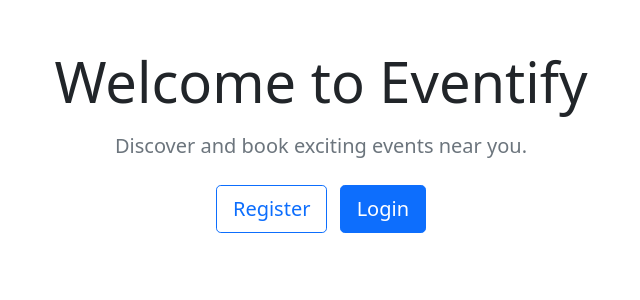
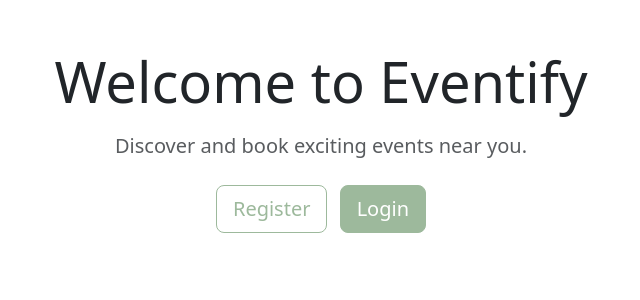
Before and after one commit to LuannePlem/OnlineEventTicketingSystem, a Django app: page / in a window 1280 px wide. Shown: the top 300 px of the page, without its empty margins (319-959 px from the left). Run offline with Django 5.2, Linux system fonts and the light colour scheme; parts of the project's set-up code (start-up, migrations or seed data) failed here and were passed over.

Commit message:
Create Custom CSS to alter the colors

```diff
--- /dev/null
+++ b/OTS_main/OTS_APP/static/OTS_APP/style.css
@@ -0,0 +1,178 @@
+/* ================================
+   Custom Bootstrap Theme Overrides
+   Compatible with Bootstrap 5.3+
+   ================================ */
+
+/* Light theme (default) */
+:root,
+[data-bs-theme="light"] {
+  /* Core theme palette */
+  --bs-primary:   #9db99c;  /* your main color */
+  --bs-secondary: #608b5f;
+  --bs-success:   #28a745;
+  --bs-info:      #17a2b8;
+  --bs-warning:   #ffc107;
+  --bs-danger:    #dc3545;
+  --bs-light:     #f8f9fa;
+  --bs-dark:      #343a40;
+
+  /* Text color helpers */
+  --bs-link-color: var(--bs-primary);
+  --bs-link-hover-color: color-mix(in srgb, var(--bs-primary) 80%, black);
+
+  /* Optional: tweak global background/text */
+  --bs-body-bg: #ffffff;
+  --bs-body-color: #212529;
+}
+
+/* ================================
+   Buttons
+   ================================ */
+.btn-primary {
+  --bs-btn-color: #fff;
+  --bs-btn-bg: var(--bs-primary);
+  --bs-btn-border-color: var(--bs-primary);
+  --bs-btn-hover-bg: color-mix(in srgb, var(--bs-primary) 85%, black);
+  --bs-btn-hover-border-color: color-mix(in srgb, var(--bs-primary) 85%, black);
+  --bs-btn-active-bg: color-mix(in srgb, var(--bs-primary) 75%, black);
+  --bs-btn-active-border-color: color-mix(in srgb, var(--bs-primary) 75%, black);
+}
+
+.btn-secondary {
+  --bs-btn-color: #fff;
+  --bs-btn-bg: var(--bs-secondary);
+  --bs-btn-border-color: var(--bs-secondary);
+  --bs-btn-hover-bg: color-mix(in srgb, var(--bs-secondary) 85%, black);
+  --bs-btn-hover-border-color: color-mix(in srgb, var(--bs-secondary) 85%, black);
+  --bs-btn-active-bg: color-mix(in srgb, var(--bs-secondary) 75%, black);
+  --bs-btn-active-border-color: color-mix(in srgb, var(--bs-secondary) 75%, black);
+}
+
+/* Optional: Adjust hover transitions */
+.btn {
+  transition: background-color 0.2s ease, border-color 0.2s ease, color 0.2s ease;
+}
+
+/* ================================
+   Outline Buttons
+   ================================ */
+.btn-outline-primary {
+  --bs-btn-color: var(--bs-primary);
+  --bs-btn-border-color: var(--bs-primary);
+  --bs-btn-hover-color: #fff;
+  --bs-btn-hover-bg: var(--bs-primary);
+  --bs-btn-hover-border-color: var(--bs-primary);
+  --bs-btn-active-color: #fff;
+  --bs-btn-active-bg: color-mix(in srgb, var(--bs-primary) 80%, black);
+  --bs-btn-active-border-color: color-mix(in srgb, var(--bs-primary) 80%, black);
+  --bs-btn-disabled-color: var(--bs-primary);
+  --bs-btn-disabled-border-color: var(--bs-primary);
+}
+
+.btn-outline-secondary {
+  --bs-btn-color: var(--bs-secondary);
+  --bs-btn-border-color: var(--bs-secondary);
+  --bs-btn-hover-color: #fff;
+  --bs-btn-hover-bg: var(--bs-secondary);
+  --bs-btn-hover-border-color: var(--bs-secondary);
+  --bs-btn-active-color: #fff;
+  --bs-btn-active-bg: color-mix(in srgb, var(--bs-secondary) 80%, black);
+  --bs-btn-active-border-color: color-mix(in srgb, var(--bs-secondary) 80%, black);
+  --bs-btn-disabled-color: var(--bs-secondary);
+  --bs-btn-disabled-border-color: var(--bs-secondary);
+}
+
+
+/* ================================
+   Alerts
+   ================================ */
+.alert-primary {
+  --bs-alert-bg: color-mix(in srgb, var(--bs-primary) 20%, white);
+  --bs-alert-border-color: var(--bs-primary);
+  --bs-alert-color: color-mix(in srgb, var(--bs-primary) 60%, black);
+}
+
+.alert-secondary {
+  --bs-alert-bg: color-mix(in srgb, var(--bs-secondary) 20%, white);
+  --bs-alert-border-color: var(--bs-secondary);
+  --bs-alert-color: color-mix(in srgb, var(--bs-secondary) 60%, black);
+}
+
+/* ================================
+   Badges
+   ================================ */
+.badge.bg-primary {
+  background-color: var(--bs-primary) !important;
+}
+
+.badge.bg-secondary {
+  background-color: var(--bs-secondary) !important;
+}
+
+/* ================================
+   Text & Background Utilities
+   ================================ */
+.text-primary { color: var(--bs-primary) !important; }
+.text-secondary { color: var(--bs-secondary) !important; }
+
+.bg-primary { background-color: var(--bs-primary) !important; }
+.bg-secondary { background-color: var(--bs-secondary) !important; }
+
+
+/* ===========================
+   Nav link active / current
+   =========================== */
+
+/* Generic nav-link active */
+.nav-link.active,
+.nav-link.show {
+  color: var(--bs-primary) !important;              /* text color when active */
+  background-color: transparent;                    /* keep transparent unless you want filled */
+}
+
+/* If you're using nav-pills (usually wants background) */
+.nav-pills .nav-link.active,
+.nav-pills .nav-link.show {
+  color: #fff !important;                           /* white text on filled pill */
+  background-color: var(--bs-primary) !important;   /* pill background uses primary */
+  border-color: var(--bs-primary) !important;
+}
+
+/* nav-tabs active (tab-like with border and bg) */
+.nav-tabs .nav-link.active,
+.nav-tabs .nav-link.show {
+  color: var(--bs-primary) !important;
+  background-color: transparent;                    /* or var(--bs-body-bg) if you prefer filled */
+  border-color: var(--bs-primary) var(--bs-primary) transparent;
+}
+
+/* Navbar links that need a colored underline / bg */
+.navbar .nav-link.active,
+.navbar .nav-item .nav-link.active {
+  color: var(--bs-primary) !important;
+}
+
+/* Hover & focus for nav links (non-active) */
+.nav-link:hover,
+.nav-link:focus {
+  color: color-mix(in srgb, var(--bs-primary) 80%, black) !important;
+  text-decoration: none;
+}
+
+/* If you want "current" links to also carry the same bg as pills when inside a .nav (optional) */
+.nav .nav-link.active {
+  background-color: var(--bs-primary) !important;
+  color: #fff !important;
+}
+
+/* Dark mode support example (when using data-bs-theme="dark") */
+[data-bs-theme="dark"] .nav-pills .nav-link.active,
+[data-bs-theme="dark"] .nav .nav-link.active {
+  color: #000 !important; /* or a contrast color for your chosen primary */
+  background-color: var(--bs-primary) !important;
+}
+
+/* Optional: transition for nicer effect */
+.nav-link {
+  transition: color 0.12s ease, background-color 0.12s ease, border-color 0.12s ease;
+}
--- a/OTS_main/OTS_APP/templates/home.html
+++ b/OTS_main/OTS_APP/templates/home.html
@@ -8,7 +8,7 @@
     margin: 3rem auto;
     background: rgb(157, 185, 156);
     border-radius: 1rem;
-      box-shadow: 0 4px 15px rgba(0,0,0,0.2);
+    box-shadow: 0 4px 15px rgba(0, 0, 0, 0.2);
     padding: 2rem;
   }
   .pmargin {
@@ -21,24 +21,26 @@
   }
 </style>
 
-<html lang="en">
+<html lang="en" data-bs-theme="light">
   <head>
     <meta charset="UTF-8" />
     <meta name="viewport" content="width=device-width, initial-scale=1" />
     <!-- Bootstrap CSS -->
     <link
-      href="https://cdn.jsdelivr.net/npm/bootstrap@5.0.2/dist/css/bootstrap.min.css"
+      href="https://cdn.jsdelivr.net/npm/bootstrap@5.3.3/dist/css/bootstrap.min.css"
       rel="stylesheet"
-      integrity="sha384-EVSTQN3/azprG1Anm3QDgpJLIm9Nao0Yz1ztcQTwFspd3yD65VohhpuuCOmLASjC"
-      crossorigin="anonymous"
     />
+    {% load static %}
+    <link rel="stylesheet" href="{% static 'OTS_APP/style.css' %}" />
     <meta name="viewport" content="width=device-width, initial-scale=1.0" />
     <title class="mt-3">Home</title>
   </head>
   <body>
     {% if user.is_authenticated %}
     <!-- Navbar -->
-    <nav class="navbar navbar-expand-lg navbar-light bg-white border-bottom shadow-sm">
+    <nav
+      class="navbar navbar-expand-lg navbar-light bg-white border-bottom shadow-sm"
+    >
       <div class="container">
         <a href="/" class="navbar-brand d-flex align-items-center">
           <svg class="bi me-2" width="32" height="32">
@@ -49,31 +51,45 @@
 
         <ul class="navbar-nav ms-auto mb-2 mb-lg-0">
           <li class="nav-item"><a href="/" class="nav-link active">Home</a></li>
-          <li class="nav-item"><a href="/upcoming_events/" class="nav-link">Upcoming Events</a></li>
+          <li class="nav-item">
+            <a href="/upcoming_events/" class="nav-link">Upcoming Events</a>
+          </li>
 
           {% if user.user_type == "user" %}
-          <li class="nav-item"><a href="/current_events/" class="nav-link">Current Bookings</a></li>
+          <li class="nav-item">
+            <a href="/current_events/" class="nav-link">Current Bookings</a>
+          </li>
           {% else %}
-          <li class="nav-item"><a href="/create_events/" class="nav-link">New Event</a></li>
+          <li class="nav-item">
+            <a href="/create_events/" class="nav-link">New Event</a>
+          </li>
           {% endif %}
 
-          <li class="nav-item"><a href="/logout/" class="nav-link text-danger">Logout</a></li>
+          <li class="nav-item">
+            <a href="/logout/" class="nav-link text-danger">Logout</a>
+          </li>
         </ul>
       </div>
     </nav>
 
     <!-- Welcome Header -->
     <div class="text-center mt-5">
-      <h1 class="display-5 fw-bold">Welcome, {{ user.first_name|default:user.username }}!</h1>
-      <p class="text-muted">"Before anything else, preparation is the key to success"</p>
+      <h1 class="display-5 fw-bold">
+        Welcome, {{ user.first_name|default:user.username }}!
+      </h1>
+      <p class="text-muted">
+        "Before anything else, preparation is the key to success"
+      </p>
     </div>
 
     <!-- Profile Card -->
     <div class="profile-card">
       <h4 class="mb-3 text-center">Profile Information</h4>
-      <hr>
+      <hr />
 
-      <p class="pmargin"><strong>User Type:</strong> {{ user.user_type|capfirst }}</p>
+      <p class="pmargin">
+        <strong>User Type:</strong> {{ user.user_type|capfirst }}
+      </p>
       <p class="pmargin"><strong>First Name:</strong> {{ user.first_name }}</p>
       <p class="pmargin"><strong>Last Name:</strong> {{ user.last_name }}</p>
       <p class="pmargin"><strong>Email:</strong> {{ user.email }}</p>
@@ -85,8 +101,12 @@
     <!-- Not logged in -->
     <div class="container text-center mt-5">
       <h1 class="display-4 mb-3">Welcome to Eventify</h1>
-      <p class="lead text-muted mb-4">Discover and book exciting events near you.</p>
-      <a href="/register/" class="btn btn-outline-primary btn-lg me-2">Register</a>
+      <p class="lead text-muted mb-4">
+        Discover and book exciting events near you.
+      </p>
+      <a href="/register/" class="btn btn-outline-primary btn-lg me-2"
+        >Register</a
+      >
       <a href="/login/" class="btn btn-primary btn-lg">Login</a>
     </div>
     {% endif %}
```
Also changed, not shown: OTS_main/OTS_APP/templates/createEvent.html (+4 -4 lines), OTS_main/OTS_APP/templates/current.html (+4 -4 lines), OTS_main/OTS_APP/templates/login.html (+4 -4 lines), OTS_main/OTS_APP/templates/logout.html (+4 -11 lines), OTS_main/OTS_APP/templates/register.html (+4 -4 lines), OTS_main/OTS_APP/templates/upcoming.html (+4 -4 lines). Lines whose indentation alone changed are shown as unchanged.
